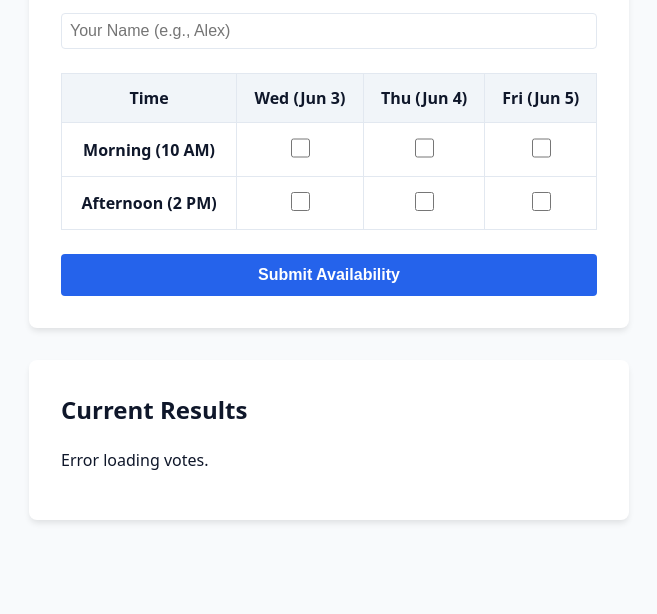
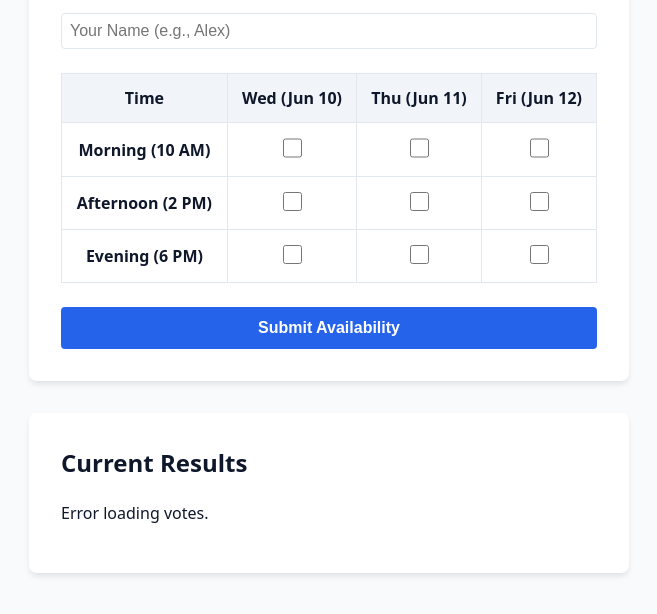
Before and after one commit to kostasgian21/calendr, a plain HTML site: page index.html in a window 1280 px wide. Shown: the part 160-774 px from the top of the page, without its empty margins (311-968 px from the left). Drawn offline with nearby package versions, Linux system fonts and the light colour scheme; no server answers.

Commit message:
Add files via upload

```diff
--- a/index.html
+++ b/index.html
@@ -79,7 +79,6 @@
     </style>
 </head>
 <body>
-
     <div class="card">
         <h1>Schedule a Meeting</h1>
         <p>Enter your name and select all the times you are available.</p>
@@ -87,28 +86,10 @@
         <input type="text" id="voterName" placeholder="Your Name (e.g., Alex)" required>
 
         <table id="pollTable">
-            <thead>
-                <tr>
-                    <th>Time</th>
-                    <th>Wed (Jun 3)</th>
-                    <th>Thu (Jun 4)</th>
-                    <th>Fri (Jun 5)</th>
-                </tr>
-            </thead>
-            <tbody>
-                <tr>
-                    <td><strong>Morning (10 AM)</strong></td>
-                    <td><input type="checkbox" value="Wed Morning"></td>
-                    <td><input type="checkbox" value="Thu Morning"></td>
-                    <td><input type="checkbox" value="Fri Morning"></td>
-                </tr>
-                <tr>
-                    <td><strong>Afternoon (2 PM)</strong></td>
-                    <td><input type="checkbox" value="Wed Afternoon"></td>
-                    <td><input type="checkbox" value="Thu Afternoon"></td>
-                    <td><input type="checkbox" value="Fri Afternoon"></td>
-                </tr>
-            </tbody>
+            <thead id="tableHead">
+                </thead>
+            <tbody id="tableBody">
+                </tbody>
         </table>
 
         <button id="submitBtn" onclick="submitVote()">Submit Availability</button>
@@ -122,32 +103,60 @@
     </div>
 
     <script>
-        // 2. Initialize Supabase Client
-        // REPLACE THESE STRINGS WITH YOUR ACTUAL URL AND KEY FROM SUPABASE
+        // --- 1. YOUR POLL CONFIGURATION ---
+        // Change these arrays whenever you want to set up a new poll!
+        const POLL_DAYS = ["Wed (Jun 10)", "Thu (Jun 11)", "Fri (Jun 12)"];
+        const POLL_SLOTS = ["Morning (10 AM)", "Afternoon (2 PM)", "Evening (6 PM)"];
+
+
+        // --- 2. SUPABASE SETUP ---
+        // (Make sure to paste your actual URL and Anon Key here again)
         const SUPABASE_URL = 'https://ueroccscvjfvmufjxwre.supabase.co';
         const SUPABASE_ANON_KEY = 'eyJhbGciOiJIUzI1NiIsInR5cCI6IkpXVCJ9.eyJpc3MiOiJzdXBhYmFzZSIsInJlZiI6InVlcm9jY3Njdmpmdm11Zmp4d3JlIiwicm9sZSI6ImFub24iLCJpYXQiOjE3ODAzODUwMjEsImV4cCI6MjA5NTk2MTAyMX0.rsGF_44kiazj8DL54E65ZVnm4nqqy1OxDKe49OCB6Ds';
 
         const { createClient } = supabase;
         const db = createClient(SUPABASE_URL, SUPABASE_ANON_KEY);
-
         let votesDB = [];
 
-        // 3. Fetch existing votes when the page loads
+        // --- 3. DYNAMICALLY BUILD THE TABLE ---
+        function renderTable() {
+            const thead = document.getElementById('tableHead');
+            const tbody = document.getElementById('tableBody');
+
+            // Build the header row
+            let headerHTML = '<tr><th>Time</th>';
+            POLL_DAYS.forEach(day => {
+                headerHTML += `<th>${day}</th>`;
+            });
+            headerHTML += '</tr>';
+            thead.innerHTML = headerHTML;
+
+            // Build the rows for each time slot
+            let bodyHTML = '';
+            POLL_SLOTS.forEach(slot => {
+                bodyHTML += `<tr><td><strong>${slot}</strong></td>`;
+                POLL_DAYS.forEach(day => {
+                    // Combine day and slot for a unique value (e.g., "Wed (Jun 10) - Morning (10 AM)")
+                    const checkboxValue = `${day} - ${slot}`;
+                    bodyHTML += `<td><input type="checkbox" value="${checkboxValue}"></td>`;
+                });
+                bodyHTML += `</tr>`;
+            });
+            tbody.innerHTML = bodyHTML;
+        }
+
+        // --- 4. DATABASE FUNCTIONS ---
         async function fetchVotes() {
-            // Ask Supabase for all records in the 'meeting_votes' table
             const { data, error } = await db.from('meeting_votes').select('*');
-
             if (error) {
                 console.error("Error fetching votes:", error);
                 document.getElementById('resultsContainer').innerHTML = "<p>Error loading votes.</p>";
                 return;
             }
-
             votesDB = data;
             renderResults();
         }
 
-        // 4. Save a new vote
         async function submitVote() {
             const nameInput = document.getElementById('voterName').value.trim();
             if (!nameInput) {
@@ -163,7 +172,6 @@
                 return;
             }
 
-            // Disable button while saving
             const btn = document.getElementById('submitBtn');
             btn.innerText = "Saving...";
             btn.disabled = true;
@@ -173,18 +181,15 @@
                 slots: availableSlots
             };
 
-            // Send the data to the Supabase table
             const { error } = await db.from('meeting_votes').insert([newVote]);
 
-            // Re-enable button
             btn.innerText = "Submit Availability";
             btn.disabled = false;
 
             if (error) {
                 console.error("Error saving vote:", error);
-                alert("There was an error saving your vote. Check console.");
+                alert("There was an error saving your vote.");
             } else {
-                // If successful, clear form and re-fetch the database to show updated results
                 document.getElementById('voterName').value = '';
                 document.querySelectorAll('input[type="checkbox"]').forEach(cb => cb.checked = false);
                 alert("Thanks for voting!");
@@ -192,7 +197,6 @@
             }
         }
 
-        // 5. Calculate and display the results
         function renderResults() {
             const container = document.getElementById('resultsContainer');
 
@@ -203,15 +207,17 @@
 
             const slotCounts = {};
             votesDB.forEach(vote => {
-                // Because we saved slots as JSONB, Supabase returns them as standard JavaScript arrays
                 vote.slots.forEach(slot => {
                     if (!slotCounts[slot]) slotCounts[slot] = [];
                     slotCounts[slot].push(vote.name);
                 });
             });
 
+            // Sort results so the most popular slots appear at the top
+            const sortedSlots = Object.entries(slotCounts).sort((a, b) => b[1].length - a[1].length);
+
             let html = "";
-            for (const [slot, names] of Object.entries(slotCounts)) {
+            for (const [slot, names] of sortedSlots) {
                 html += `
                     <div class="result-item">
                         <strong>${slot}</strong> - ${names.length} vote(s)
@@ -225,7 +231,8 @@
             container.innerHTML = html;
         }
 
-        // Kick off the data fetch immediately
+        // Initialize everything
+        renderTable();
         fetchVotes();
     </script>
 </body>
```
